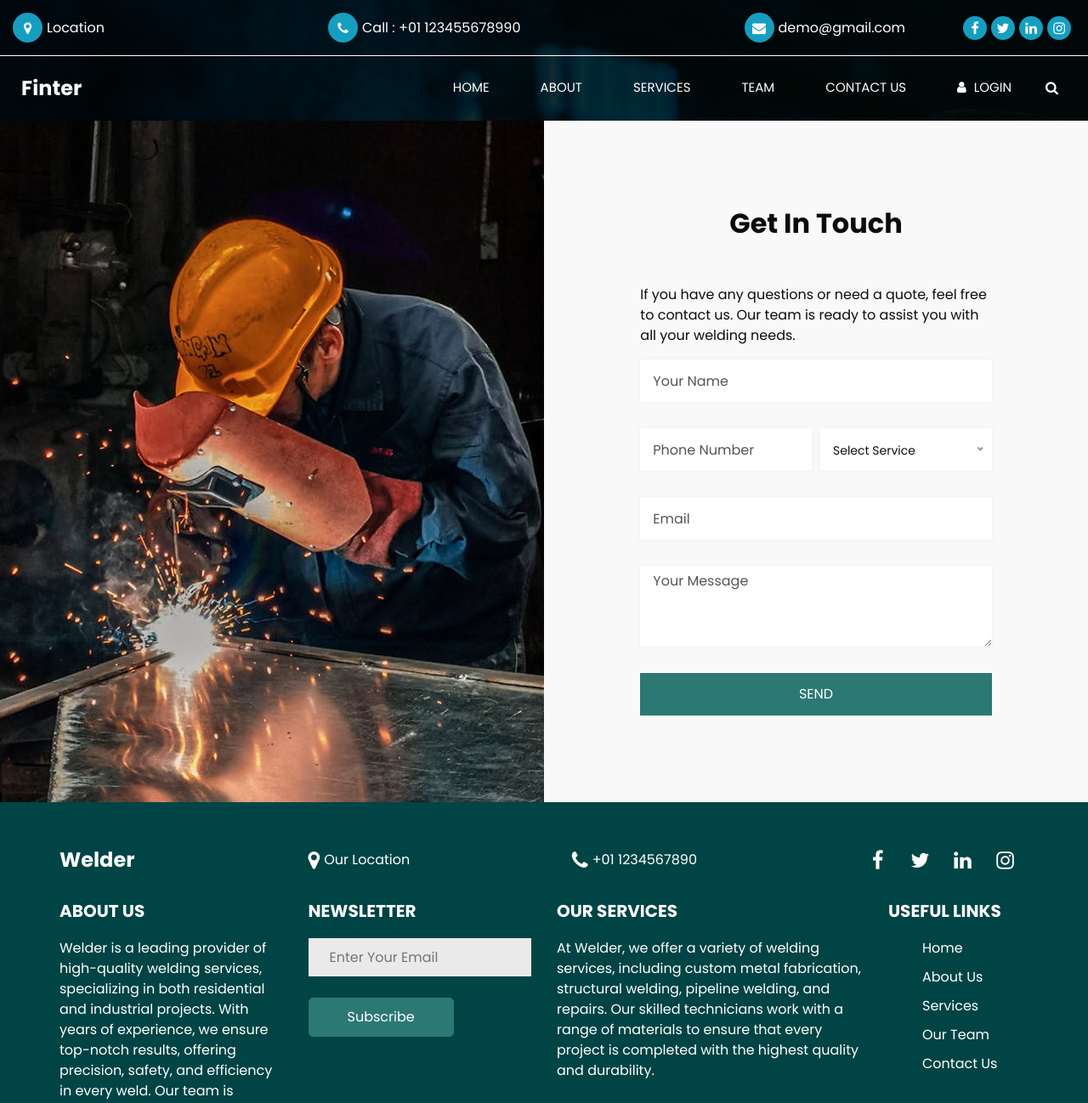
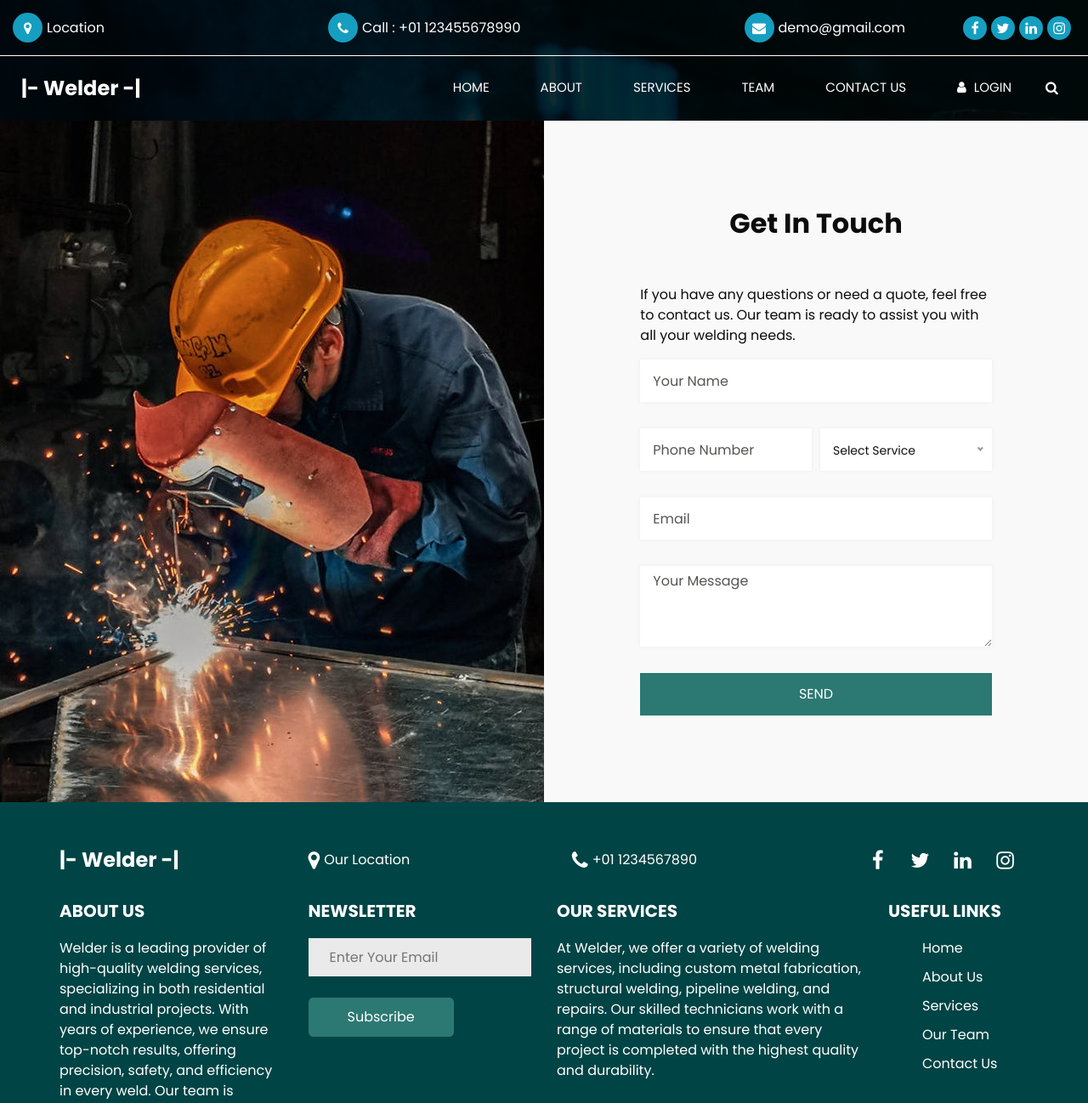
Before and after one commit to Mmabiaa/Welding-Website-Template, a plain HTML site: page src/contact.html in a window 1280 px wide. Shown: the top 1298 px of the page at 85% size. Drawn offline with nearby package versions, Linux system fonts and the light colour scheme; some packages are replaced by stand-ins of ours.

Commit message:
Update contact.html

```diff
--- a/src/contact.html
+++ b/src/contact.html
@@ -81,7 +81,7 @@
       <div class="header_bottom">
         <div class="container-fluid">
           <nav class="navbar navbar-expand-lg custom_nav-container ">
-            <a class="navbar-brand " href="index.html"> Finter </a>
+            <a class="navbar-brand " href="index.html"> |- Welder -| </a>
 
             <button class="navbar-toggler" type="button" data-toggle="collapse" data-target="#navbarSupportedContent" aria-controls="navbarSupportedContent" aria-expanded="false" aria-label="Toggle navigation">
               <span class=""> </span>
@@ -192,7 +192,7 @@
       <div class="row">
         <div class="col-md-3">
           <a class="navbar-brand" href="index.html">
-            Welder
+            |- Welder -|
           </a>
         </div>
         <div class="col-md-5">
```
